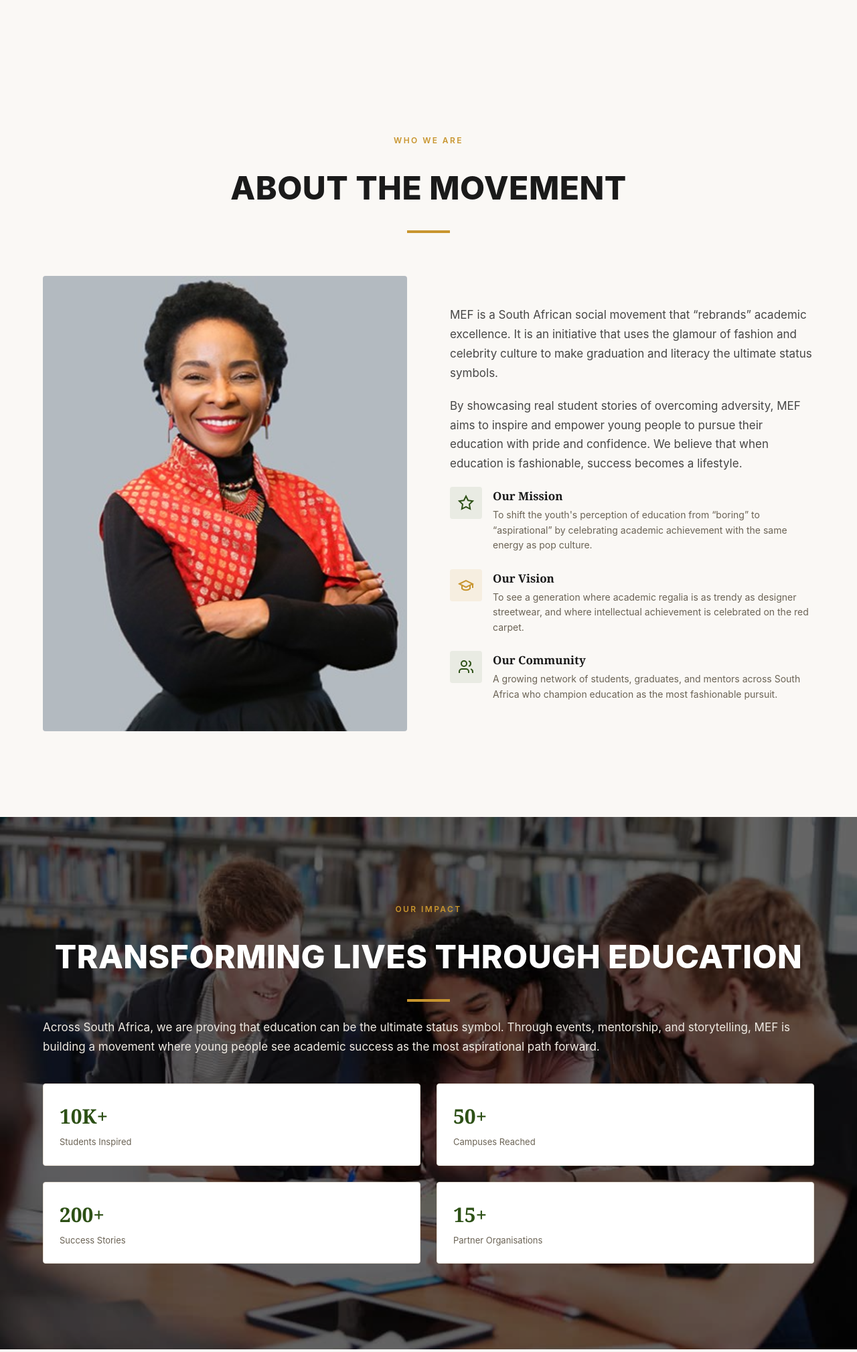
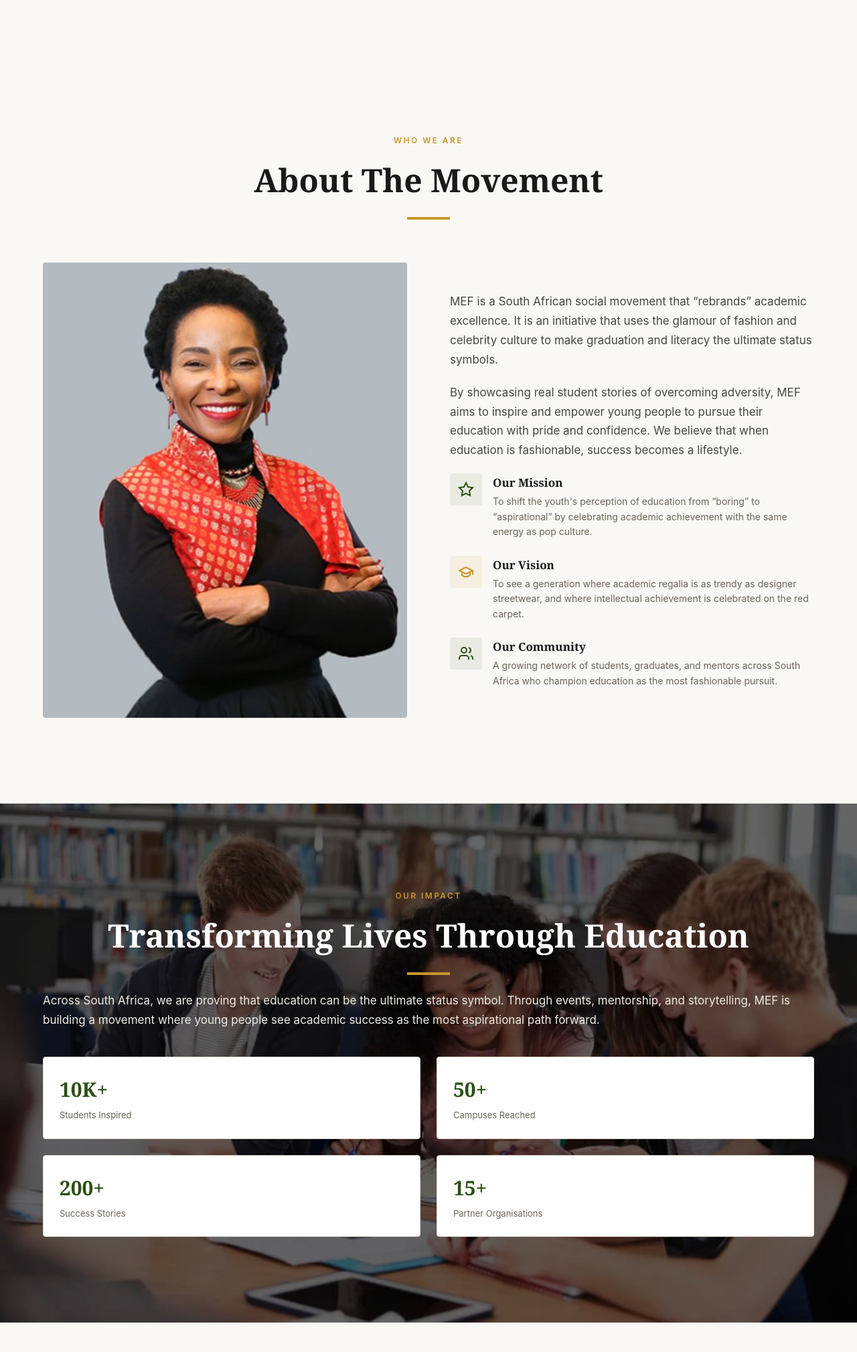
Before and after one commit to MICHAELSIBANDA/Group-2-MEF, a PHP site: page / in a window 1280 px wide. Shown: the part 818-2837 px from the top of the page at 67% size. Run offline with PHP 8.4, Linux system fonts and the light colour scheme; data that the repository does not hold is empty.

Commit message:
Update section title styles for improved typography and readability

```diff
--- a/styles/styles.css
+++ b/styles/styles.css
@@ -101,14 +101,12 @@ button {
   margin-bottom: 12px;
 }
 
-.section-title{
-  margin: 24px 0 14px;
-  font-size: 1.2rem;
-  font-weight: 800;
-  color:#111827;
-  padding-bottom:8px;
-  text-transform: uppercase;
-  letter-spacing: .5px;
+.section-title {
+  font-family: var(--font-serif);
+  font-size: 2.25rem;
+  font-weight: 700;
+  color: var(--color-foreground);
+  text-wrap: balance;
 }
 
 .section-divider {
```
